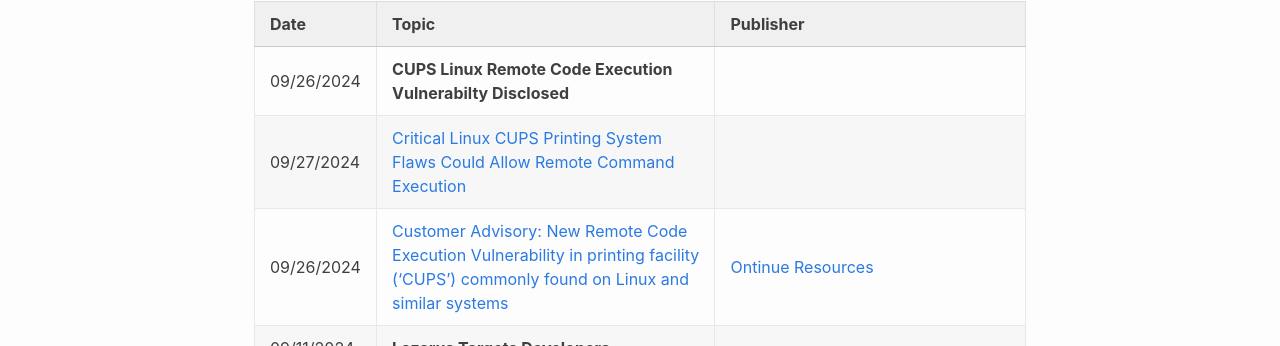
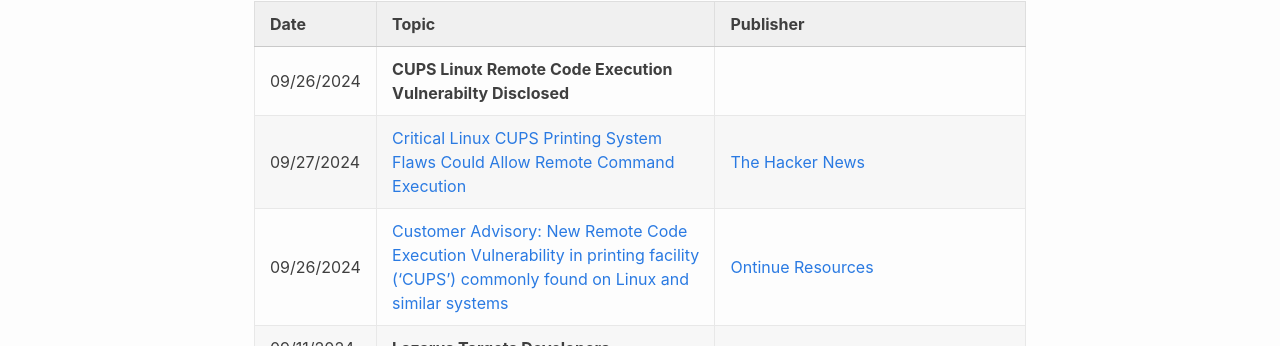
Before and after one commit to inverzeio/blog, a Jekyll site: the page built from media.md, in a window 1280 px wide and 900 px high. Shown: the part 204-550 px from the top of the window. Built offline with Jekyll 4.4.1, drawn with Linux system fonts in a browser that asks for light colours.

Commit message:
Update media.md

```diff
--- a/media.md
+++ b/media.md
@@ -10,7 +10,7 @@ Media Appearances, Publications and Conference Talks
 | Date | Topic | Publisher |
 | ------------- | :------------- | :------------- |
 | 09/26/2024 | **CUPS Linux Remote Code Execution Vulnerabilty Disclosed** ||
-| 09/27/2024 | [Critical Linux CUPS Printing System Flaws Could Allow Remote Command Execution](https://thehackernews.com/2024/09/critical-linux-cups-printing-system.html)
+| 09/27/2024 | [Critical Linux CUPS Printing System Flaws Could Allow Remote Command Execution](https://thehackernews.com/2024/09/critical-linux-cups-printing-system.html) | [The Hacker News](https://thehackernews.com) |
 | 09/26/2024 | [Customer Advisory: New Remote Code Execution Vulnerability in printing facility (‘CUPS’) commonly found on Linux and similar systems](https://www.ontinue.com/resource/new-linux-rce-in-cups-printing-system/) | [Ontinue Resources](https://www.ontinue.com/resources/) |
 | 09/11/2024 | **Lazarus Targets Developers** ||
 | 09/11/2024 | [Lazarus Targets Developers with Sophisticated Coding Test Scam](https://www.secureworld.io/industry-news/lazarus-developers-coding-test-scam) | [Secure World Magazine](https://www.secureworld.io) |
```
